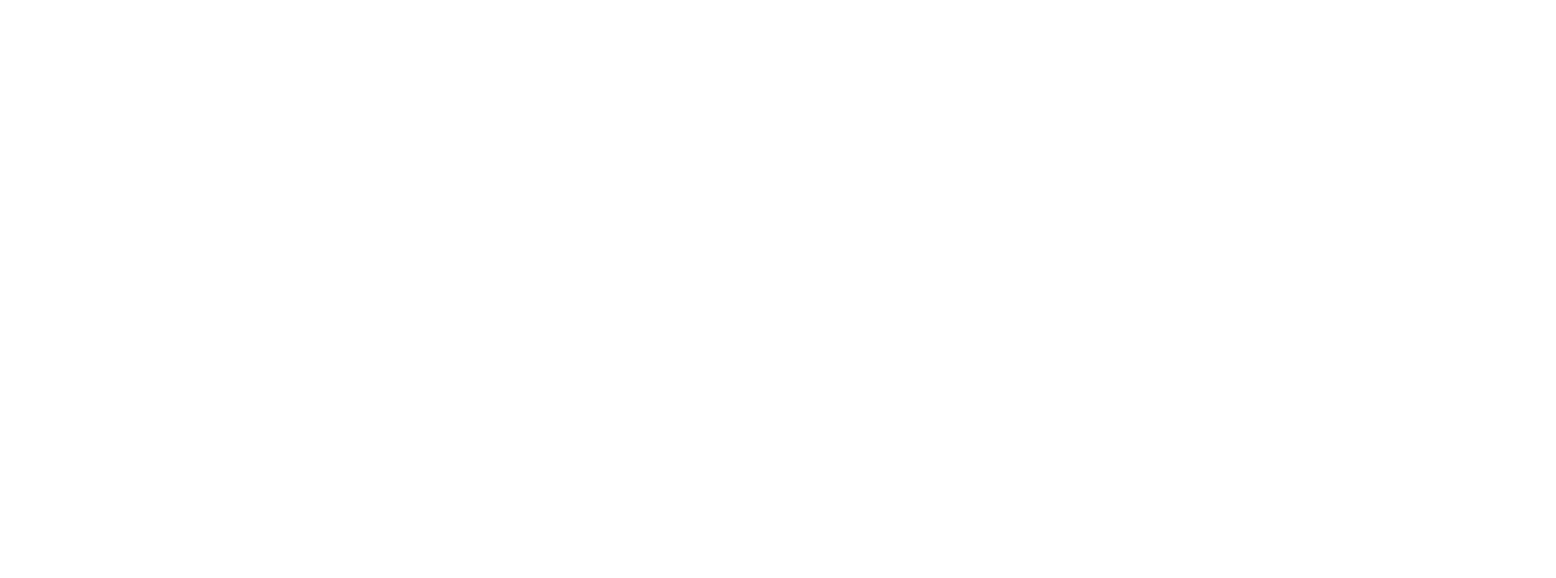
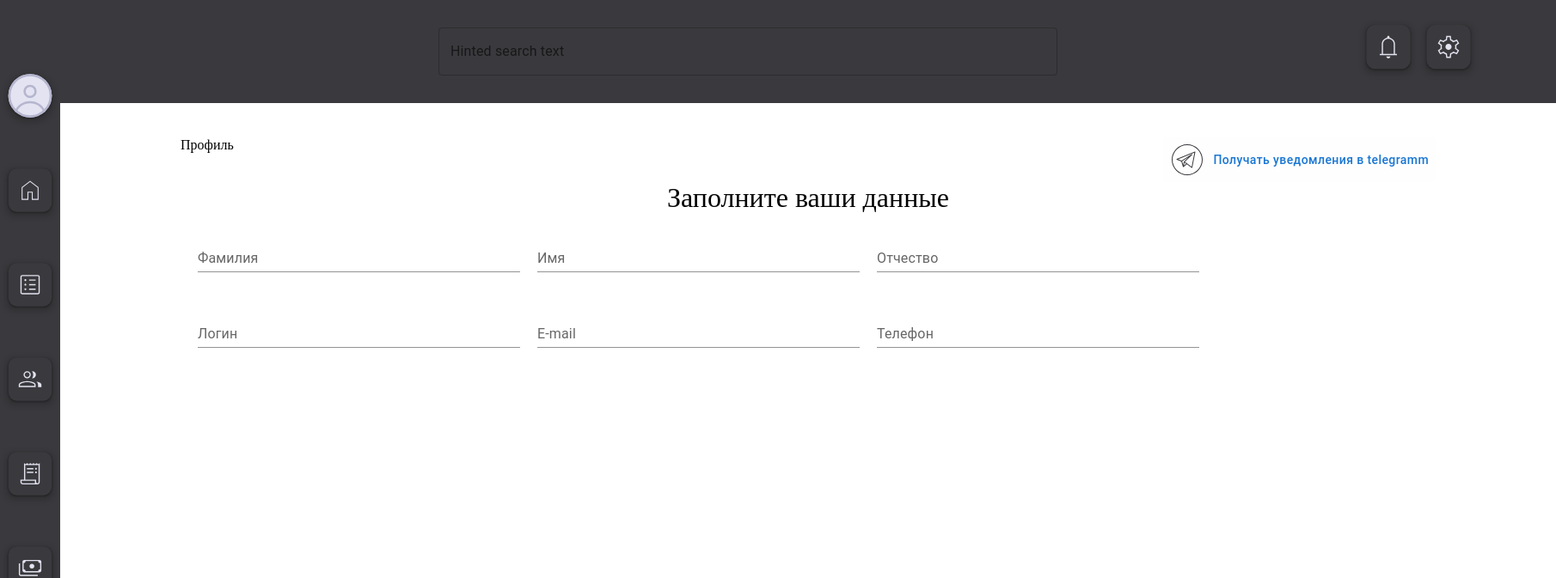
Before and after one commit to Tr3nuss/self-employment-front, a React (Vite) app: page /layout in a window 1280 px wide. Before the commit this address had no page. Shown: the top 673 px of the page at 86% size, 1810 px wide, since content can reach past the window. Built offline with nearby package versions, Linux system fonts and the light colour scheme.

Commit message:
dev feat (добавил outlet, как основную страницу)

```diff
--- a/src/App.tsx
+++ b/src/App.tsx
@@ -3,12 +3,16 @@
 import { RecPasswordPage } from "./pages/pass-rec/recpass";
 import { Routes, Route } from "react-router-dom";
 import { ProfilePage } from "./components/profilePage/profile";
+import { LayoutPage } from "./layout";
 
 function App() {
   return (
     <>
       <Routes>
-        <Route path="/" element={<ProfilePage />}></Route>
+        <Route path="/" element={<AuthPage />}></Route>
+        <Route path="/layout" element={<LayoutPage />}>
+          <Route index element={<ProfilePage />} />
+        </Route>
         <Route path="/register" element={<RegisterPage />}></Route>
         <Route path="/recpass" element={<RecPasswordPage />}></Route>
       </Routes>
--- a/src/components/asidePage/aside.tsx
+++ b/src/components/asidePage/aside.tsx
@@ -1,5 +1,4 @@
 import { FC } from "react";
-import "./aside.css";
 import { Box } from "@mui/material";
 import { asideIconsRoutes } from "../../shared/utils/asideIconsData";
 
@@ -8,7 +7,7 @@
     <>
       <Box
         sx={{
-          maxWidth: "180px",
+          width: "180px",
           display: "flex",
           justifyContent: "center",
           background: "#3A3A3E",
--- a/src/components/headerPage/header.tsx
+++ b/src/components/headerPage/header.tsx
@@ -7,7 +7,7 @@
     <>
       <Box
         sx={{
-          maxWidth: "1740px",
+          width: "1740px",
           maxHeight: "120px",
           background: "#3A3A3E",
           boxSizing: "border-box",
--- a/src/components/profilePage/profile.tsx
+++ b/src/components/profilePage/profile.tsx
@@ -1,6 +1,5 @@
 import { Box, Button, TextField } from "@mui/material";
 import telegramm from "../../images/profileImages/telegram.svg";
-import { profileInputAttrs } from "../../shared/utils/profileInput";
 
 export const ProfilePage = () => {
   return (
--- /dev/null
+++ b/src/layout.tsx
@@ -0,0 +1,18 @@
+import { Box } from "@mui/material";
+import { AsidePage } from "./components/asidePage/aside";
+import { HeaderPage } from "./components/headerPage/header";
+import { Outlet } from "react-router-dom";
+
+export const LayoutPage = () => {
+  return (
+    <>
+      <Box sx={{ display: "flex", width: "100%" }}>
+        <AsidePage />
+        <Box>
+          <HeaderPage />
+          <Outlet />
+        </Box>
+      </Box>
+    </>
+  );
+};
--- a/src/pages/auth/auth.tsx
+++ b/src/pages/auth/auth.tsx
@@ -39,7 +39,7 @@
               borderRadius: "30px",
             }}
           >
-            Войти
+            <Link to="/layout">Войти</Link>
           </Button>
 
           <Box
```
